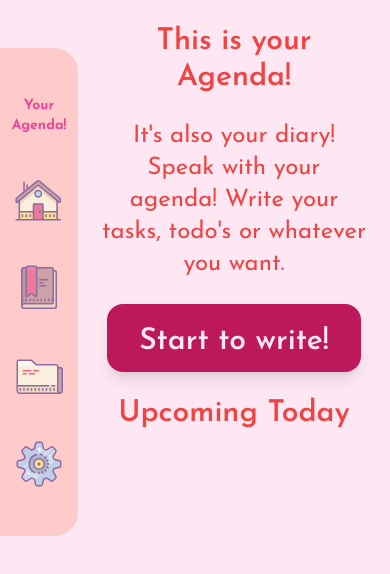
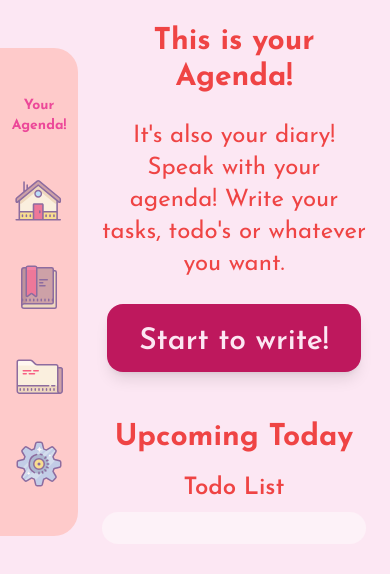
Before and after one commit to sabakukhyraa/agenda-react, a React (Create React App) app: page / in a window 390 px wide. Shown: the top 574 px of the page. Built offline with nearby package versions, Linux system fonts and the light colour scheme.

Commit message:
Upcoming Today

```diff
--- a/src/pages/Home.js
+++ b/src/pages/Home.js
@@ -1,10 +1,16 @@
+import { useContext } from "react";
 import { NavLink } from "react-router-dom";
+import { DiaryContext } from "../Layout";
+import TodoList from "../components/TodoList";
 
 export default function Home({ today }) {
+
+  const { reactiveDiary } = useContext(DiaryContext)
+
   return (
-    <div className="flex flex-col items-center w-full gap-6 text-center lg:gap-32">
-      <section className="space-y-6">
-        <h1>This is your Agenda!</h1>
+    <div className="flex flex-col items-center w-full gap-12 text-center lg:gap-32">
+      <section className="w-full space-y-6 lg:w-2/3">
+        <h1 className="font-bold lg:text-7xl">This is your Agenda!</h1>
         <p className="text-2xl">
           It's also your diary! Speak with your agenda! Write your tasks, todo's
           or whatever you want.
@@ -15,9 +21,9 @@ export default function Home({ today }) {
           </h1>
         </NavLink>
       </section>
-      <div>
-        <h1>Upcoming Today</h1>
-        {/* buraya o günün todo componenti gelecek */}
+      <div className="w-full lg:w-2/3">
+        <h1 className="pb-4 font-bold lg:pb-12 lg:text-7xl">Upcoming Today</h1>
+        <TodoList localTodoList={reactiveDiary[today].todoList} type={"nothing"}/>
       </div>
     </div>
   );
```
